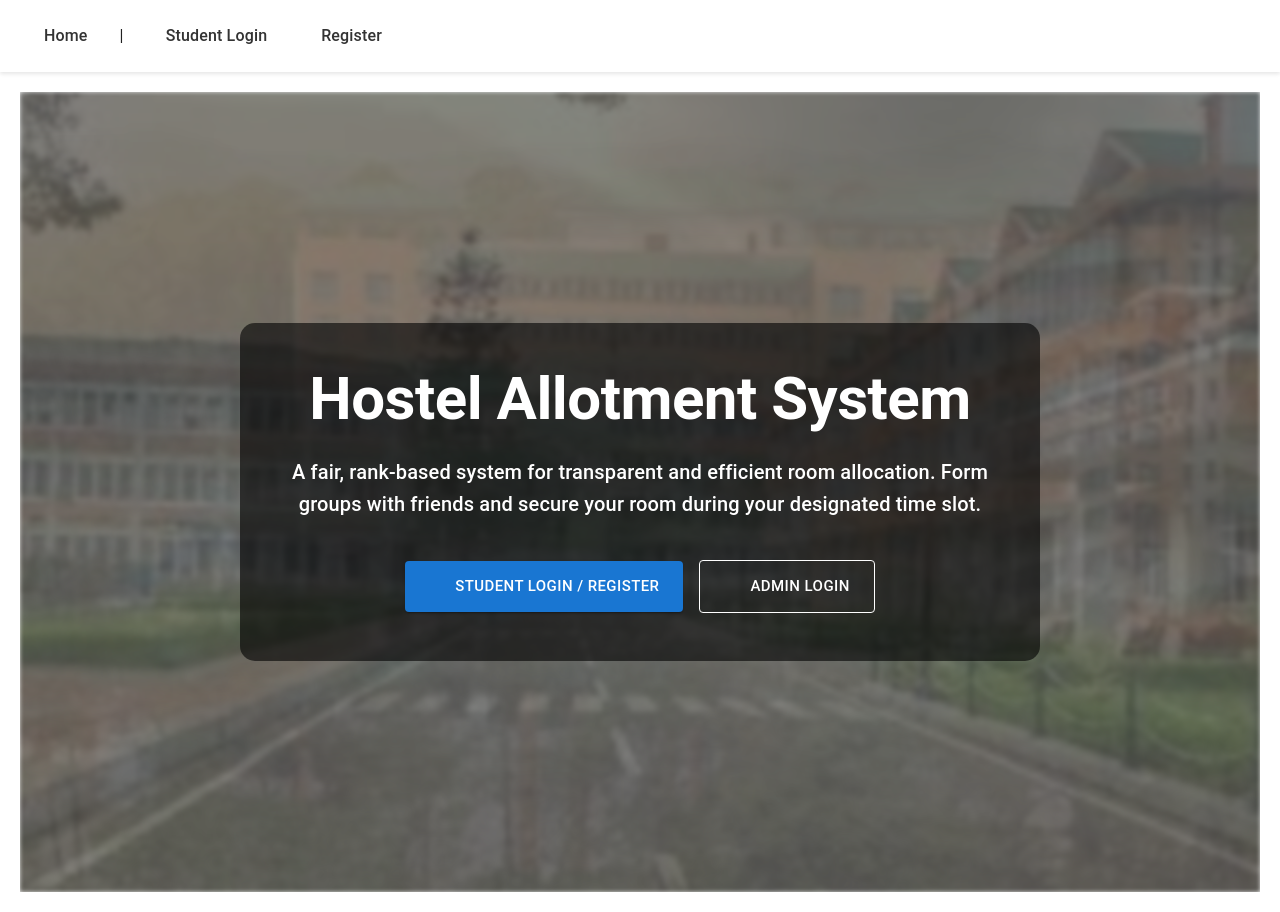
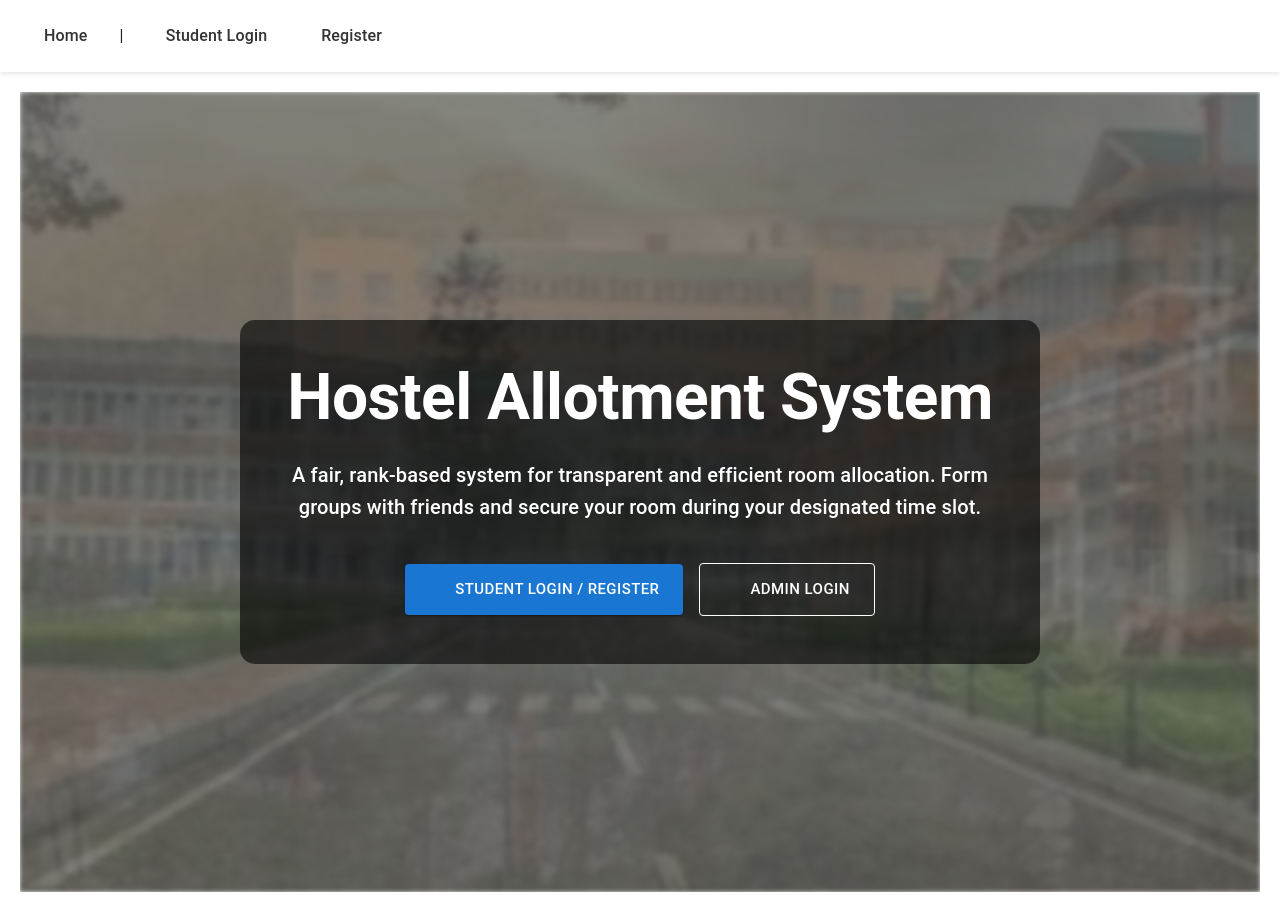
Before and after one commit to Abhi-1803-6/Hostel-Allotment-Frontend, a React (Vite) app: page / in a window 1280 px wide. Built offline with nearby package versions, Linux system fonts and the light colour scheme; no server answers; some icons are missing.

Commit message:
changing the size of heading for different devices

```diff
--- a/src/pages/HomePage.jsx
+++ b/src/pages/HomePage.jsx
@@ -43,7 +43,7 @@ function HomePage() {
           component="h1"
           variant="h2"
           gutterBottom
-          sx={{ fontWeight: 'bold' }}
+          sx={{ fontWeight: 'bold', fontSize: { xs: '2rem', sm: '3rem', md: '4rem' } }}
         >
           Hostel Allotment System
         </Typography>
```
